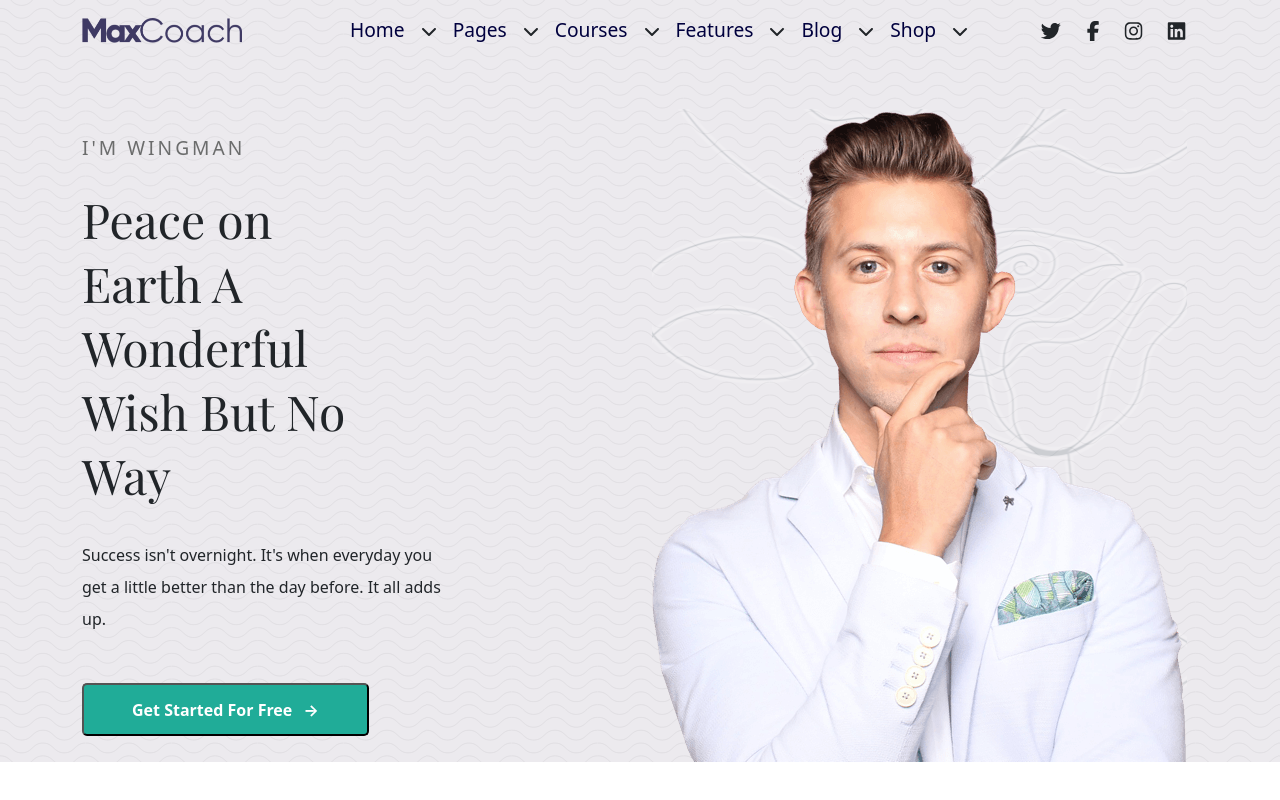
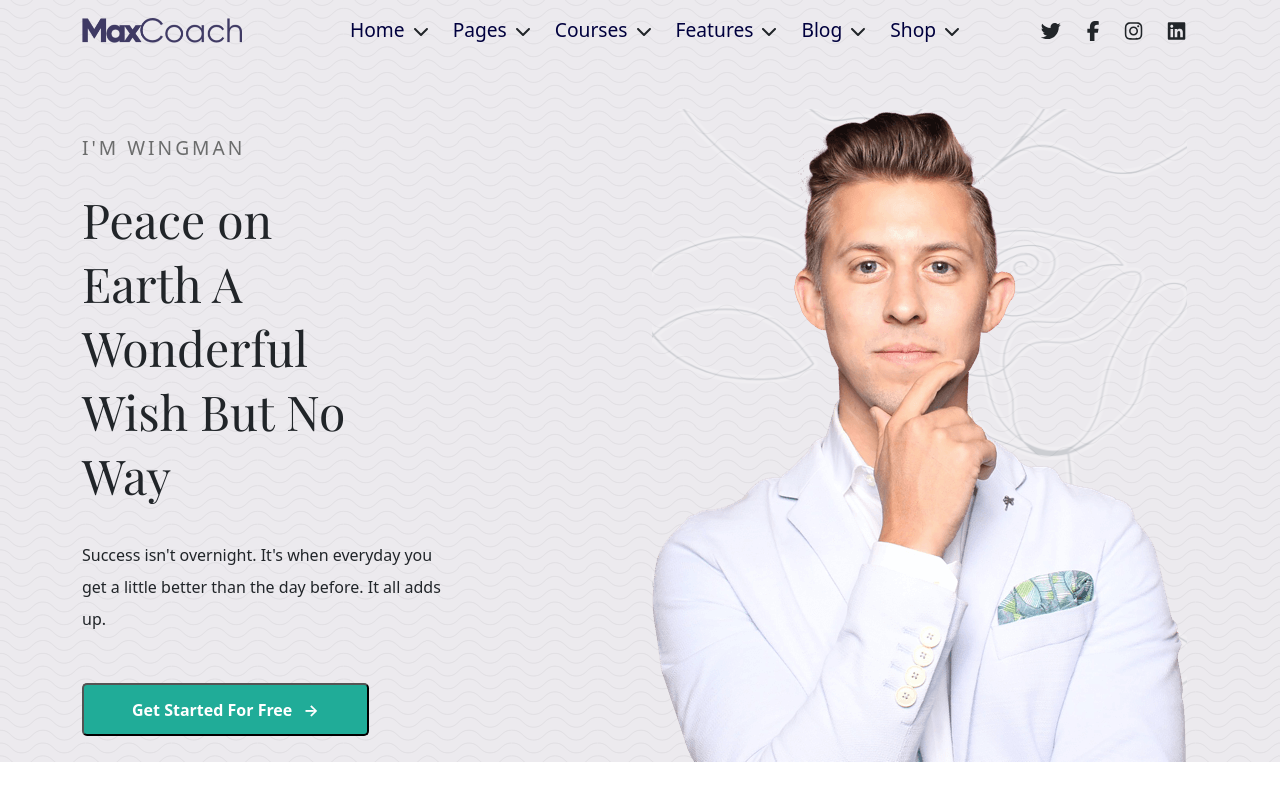
Before and after one commit to VincenzoRuggiero/MaxCoach-Boolean-Midterm, a Vue app: page / in a window 1280 px wide. Shown: the top 800 px of the page. Built offline with nearby package versions, Linux system fonts and the light colour scheme.

Commit message:
dropdown icon position fix

```diff
--- a/src/components/HeaderComp.vue
+++ b/src/components/HeaderComp.vue
@@ -23,27 +23,39 @@ export default {
         <ul>
           <li>
             <a href="#">Home</a>
-            <font-awesome-icon icon="fa-solid fa-chevron-down" />
+            <font-awesome-icon
+              class="dropdown"
+              icon="fa-solid fa-chevron-down" />
           </li>
           <li>
             <a href="#">Pages</a>
-            <font-awesome-icon icon="fa-solid fa-chevron-down" />
+            <font-awesome-icon
+              class="dropdown"
+              icon="fa-solid fa-chevron-down" />
           </li>
           <li>
             <a href="#">Courses</a>
-            <font-awesome-icon icon="fa-solid fa-chevron-down" />
+            <font-awesome-icon
+              class="dropdown"
+              icon="fa-solid fa-chevron-down" />
           </li>
           <li>
             <a href="#">Features</a>
-            <font-awesome-icon icon="fa-solid fa-chevron-down" />
+            <font-awesome-icon
+              class="dropdown"
+              icon="fa-solid fa-chevron-down" />
           </li>
           <li>
             <a href="#">Blog</a>
-            <font-awesome-icon icon="fa-solid fa-chevron-down" />
+            <font-awesome-icon
+              class="dropdown"
+              icon="fa-solid fa-chevron-down" />
           </li>
           <li>
             <a href="#">Shop</a>
-            <font-awesome-icon icon="fa-solid fa-chevron-down" />
+            <font-awesome-icon
+              class="dropdown"
+              icon="fa-solid fa-chevron-down" />
           </li>
         </ul>
       </nav>
@@ -116,6 +128,11 @@ export default {
         text-decoration: none;
         color: $congress-blue;
       }
+
+      .dropdown {
+        position: relative;
+        right: 0.5rem;
+      }
     }
   }
 
```
